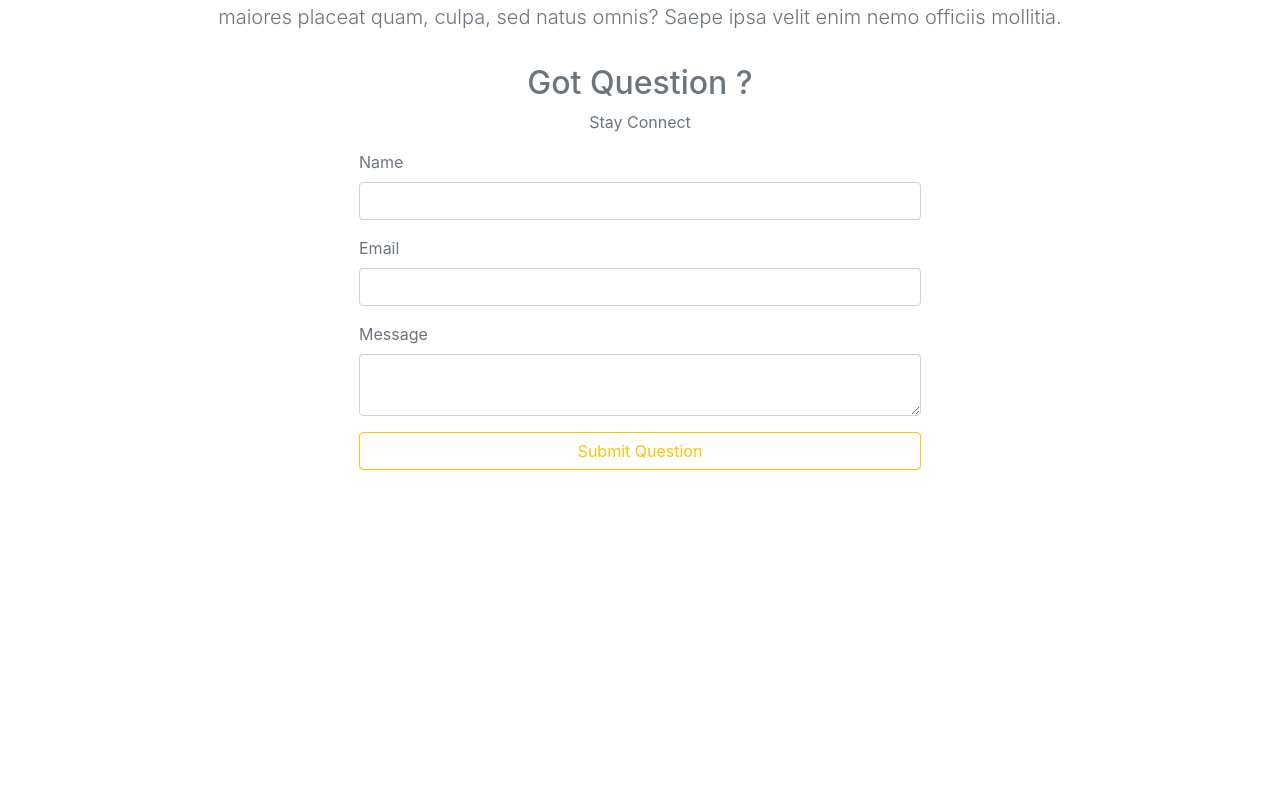
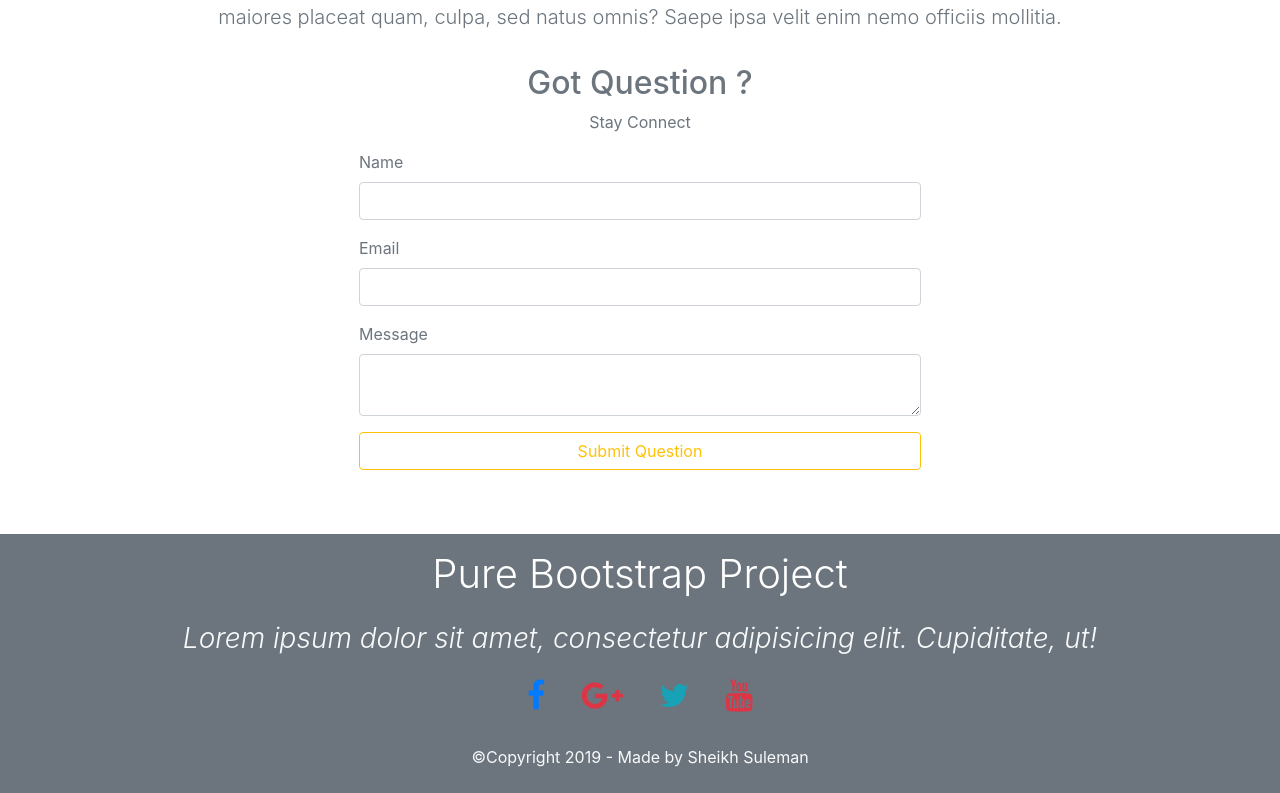
Before and after one commit to sheikhsuleman123/BootsTrapTemplateinReact, a React (Create React App) app: page / in a window 1280 px wide. Shown: the part 3867-4660 px from the top of the page. Before the commit the page ends 4401 px from the top, so only its background shows below. Built offline with nearby package versions, Linux system fonts and the light colour scheme.

Commit message:
footer section is done Completed Site

```diff
--- a/src/App.js
+++ b/src/App.js
@@ -8,6 +8,7 @@ import Project from './components/project';
 import Team from './components/team';
 import ProgressBar from './components/progressBar';
 import Contact from './components/contact';
+import Footer from './components/footer';
 
 function App() {
   return (
@@ -21,6 +22,7 @@ function App() {
     <Team />
     <ProgressBar />
     <Contact />
+    <Footer />
     </div>
   );
 }
--- /dev/null
+++ b/src/components/footer.js
@@ -0,0 +1,26 @@
+import React, { Component } from 'react';
+
+export default class Footer extends Component {
+  render() {
+    return (
+    <footer className="bg-secondary">
+        <div className="container">
+            <div className="row">
+                <div className="col text-center">
+                    <h1 className="text-white p-3 font-weight-light">    Pure Bootstrap Project </h1>
+                 <h3 className="text-light font-weight-light font-italic mb-3">
+                   Lorem ipsum dolor sit amet, consectetur adipisicing elit. Cupiditate, ut!  </h3>
+                <div className="p-2">
+                  <a href=""> <i className="fa fa-facebook fa-2x text-primary mx-3"> </i></a>
+                  <a href=""> <i className="fa fa-google-plus fa-2x text-danger mx-3"> </i></a>
+                  <a href=""> <i className="fa fa-twitter fa-2x text-info mx-3"> </i></a>
+                  <a href=""> <i className="fa fa-youtube fa-2x text-danger mx-3"> </i></a>
+                </div>
+                <p className="text-light py-4 m-0">&copy;Copyright 2019 - Made by Sheikh Suleman</p>
+                </div>
+            </div>
+        </div>
+    </footer>
+    );
+  }
+}
```
